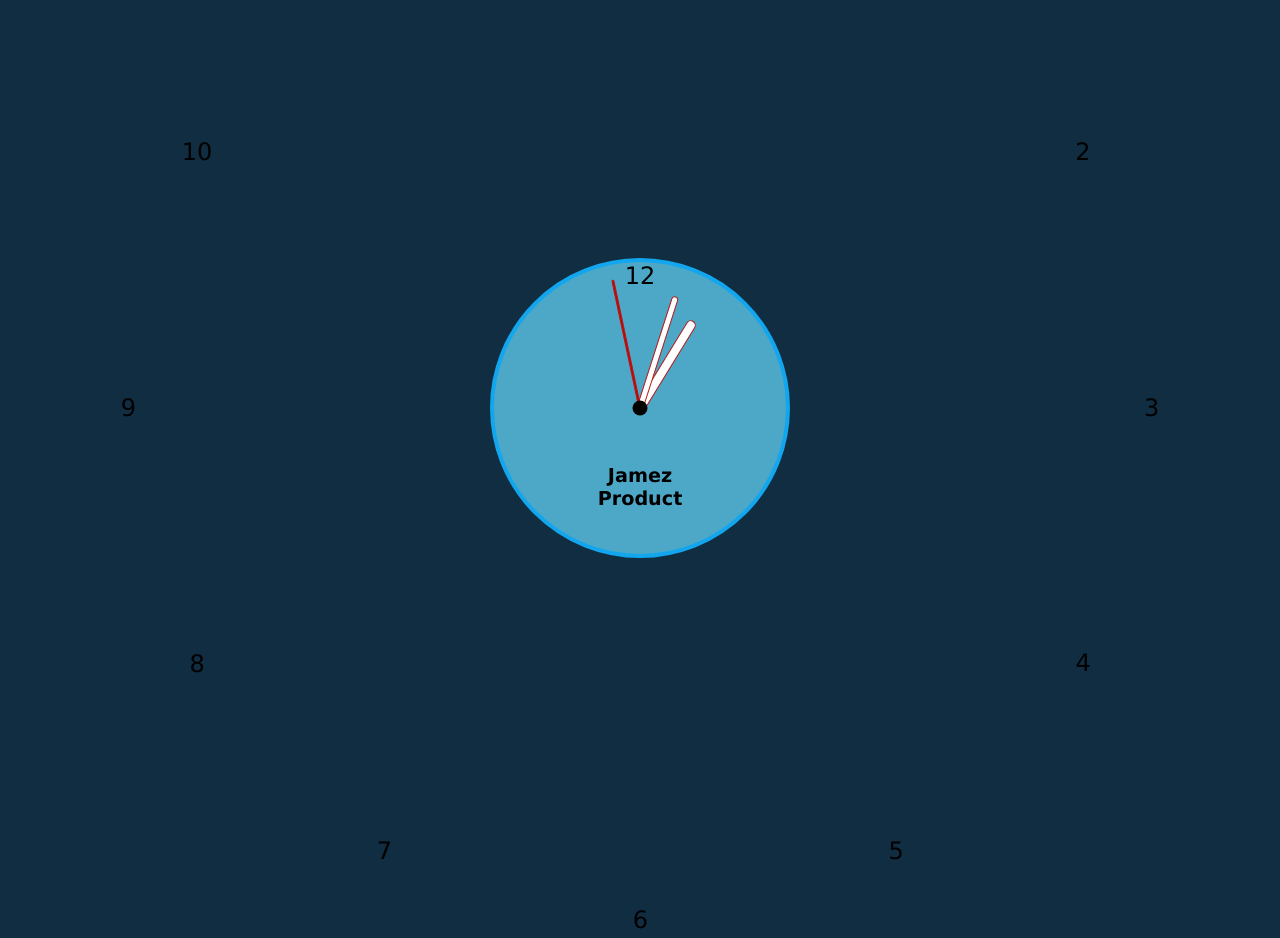
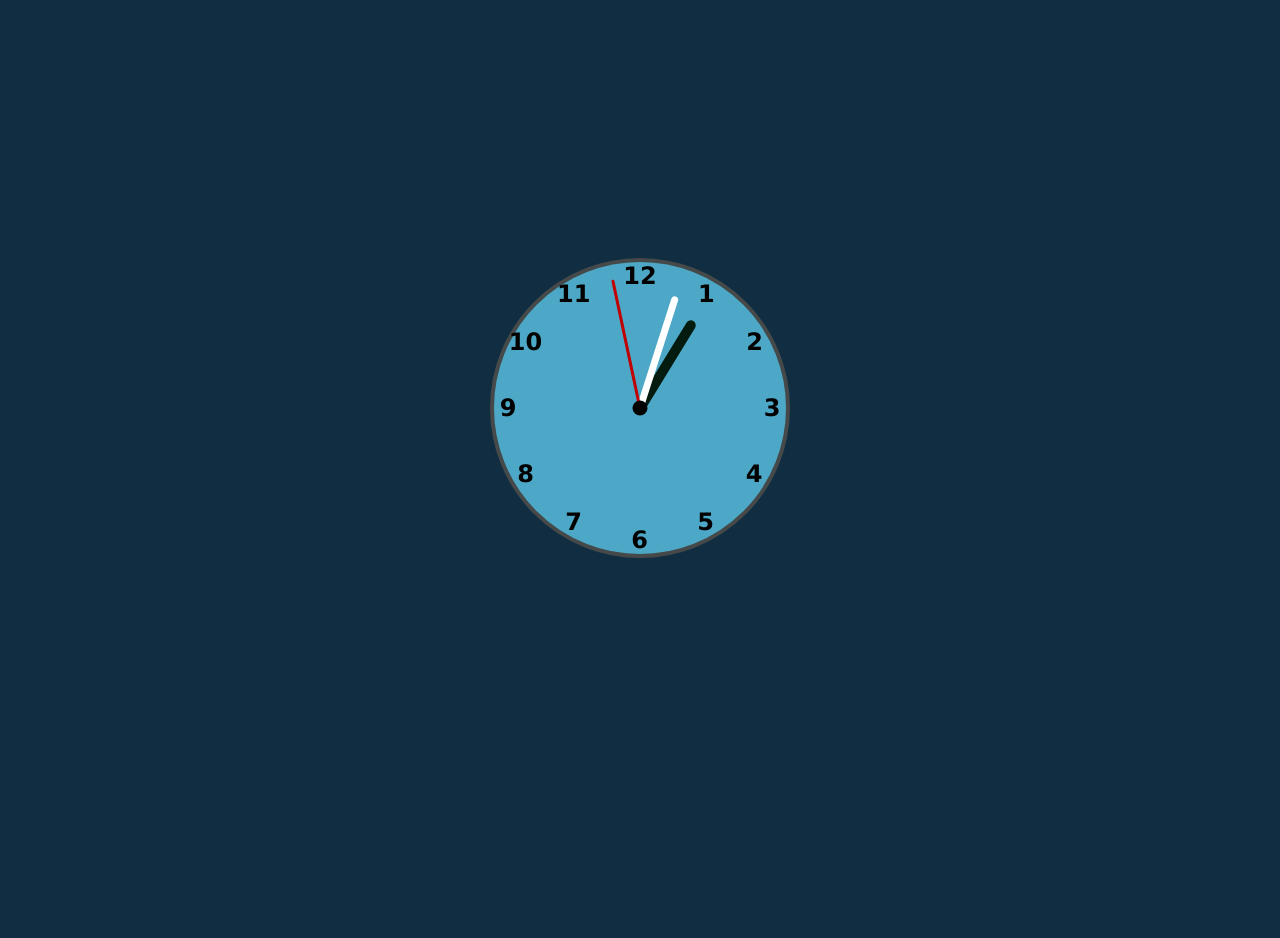
Before and after one commit to JamesAondohemba/James-analogClock, a plain HTML site: page index.html in a window 1280 px wide. After the commit the page ends 816 px from the top, so only its background shows below. Drawn offline with Linux system fonts and the light colour scheme.

Commit message:
Add files via upload

```diff
--- a/index.html
+++ b/index.html
@@ -3,29 +3,29 @@
 <head>
     <meta charset="UTF-8">
     <meta name="viewport" content="width=device-width, initial-scale=1.0">
-    <title>Clock</title>
+    <title>clock</title>
     <link rel="stylesheet" href="style.css">
-    <script defer src="script.js"></script>
+    <script defer src="index.js"></script>
 </head>
 <body>
     <div class="clock">
+
         <div class="hand hour" data-hour-hand></div>
-        <div class="hand minute" data-minute-hand></div>
+        <div class=" hand minute" data-minute-hand></div>
         <div class="hand second" data-second-hand></div>
-        <div class="number number1"><span>1</span></div>
-        <div class="number number2"><span>2</span></div>
-        <div class="number number3"><span>3</span></div>
-        <div class="number number4"><span>4</span></div>
-        <div class="number number5"><span>5</span></div>
-        <div class="number number6"><span>6</span></div>
-        <div class="number number7"><span>7</span></div>
-        <div class="number number8"><span>8</span></div>
-        <div class="number number9"><span>9</span></div>
-        <div class="number number10"><span>10</span></div>
-        <div class="number number11"><span>11</span></div>
-        <div class="number number12"><span>12</span></div>
-        <div class="clock-label">Jamez Product</div>
+        <div class="number number1" style="--n:1"><b>1</b></div>
+        <div class="number number2" style="--n:2"><b>2</b></div>
+        <div class="number number3" style="--n:3"><b>3</b></div>
+        <div class="number number4" style="--n:4"><b>4</b></div>
+        <div class="number number5" style="--n:5"><b>5</b></div>
+        <div class="number number6" style="--n:6"><b>6</b></div>
+        <div class="number number7" style="--n:7"><b>7</b></div>
+        <div class="number number8" style="--n:8"><b>8</b></div>
+        <div class="number number9" style="--n:9"><b>9</b></div>
+        <div class="number number10" style="--n:10"><b>10</b></div>
+        <div class="number number11" style="--n:11"><b>11</b></div>
+        <div class="number number12" style="--n:12"><b>12</b></div>
+
     </div>
-
 </body>
 </html>
--- /dev/null
+++ b/index.js
@@ -0,0 +1,24 @@
+setInterval(setClock, 1000);
+
+const hourHand = document.querySelector('[data-hour-hand]');
+const minuteHand = document.querySelector('[data-minute-hand]');
+const secondHand = document.querySelector('[data-second-hand]');
+
+function setClock() {
+    const currentDate = new Date();
+    const secondsRatio = currentDate.getSeconds() / 60;
+    const minutesRatio = (secondsRatio + currentDate.getMinutes()) / 60;
+    const hoursRatio = (minutesRatio + currentDate.getHours()) / 12;
+
+    setRotation(secondHand, secondsRatio);
+    setRotation(minuteHand, minutesRatio);
+    setRotation(hourHand, hoursRatio);
+}
+
+function setRotation(element, rotationRatio) {
+    if (element) {
+        element.style.setProperty('--rotation', rotationRatio * 360);
+    }
+}
+
+setClock();
--- a/style.css
+++ b/style.css
@@ -1,9 +1,9 @@
-*, *::after, *::before {
+*, *::after, *::before{
 box-sizing: border-box;
 font-family: Verdana, Geneva, Tahoma, sans-serif;
 }
 
-body {
+body{
     background-color: rgb(16, 45, 65);
     display: flex;
     justify-content: center;
@@ -11,58 +11,57 @@ body {
     min-height: 100vh;
     overflow: hidden;
 }
-
-.clock {
+.clock{
     width: 300px;
     height: 300px;
     background-color: rgba(92, 199, 232, 0.8);
-    border: 4px solid rgb(18, 166, 239);
+    border: 4px solid rgb(70, 73, 74);
     border-radius: 50%;
     position: relative;
+
 }
 
-.clock .number {
+.clock .number{
+    transform: rotate(calc(30deg * var(--n)));
     position: absolute;
     width: 100%;
     height: 100%;
     text-align: center;
-        transform: rotate(var(--rotation)) translateY(-130%);
     font-size: 1.5rem;
 }
 
+.number b{
+    transform: rotate(calc(-30deg * var(--n)));
+    display: inline-block;
+}
 
-.clock .number1 { --rotation: 30deg; }
-.clock .number2 { --rotation: 60deg; }
-.clock .number3 { --rotation: 90deg; }
-.clock .number4 { --rotation: 120deg; }
-.clock .number5 { --rotation: 150deg; }
-.clock .number6 { --rotation: 180deg; }
-.clock .number7 { --rotation: 210deg; }
-.clock .number8 { --rotation: 240deg; }
-.clock .number9 { --rotation: 270deg; }
-.clock .number10 { --rotation: 300deg; }
-.clock .number11 { --rotation: 330deg; }
+.clock .number1{--rotation:30deg;}
+.clock .number2{--rotation:60deg;}
+.clock .number3{--rotation:90deg;}
+.clock .number4{--rotation:120deg;}
+.clock .number5{--rotation:150deg;}
+.clock .number6{--rotation:180deg;}
+.clock .number7{--rotation:210deg;}
+.clock .number8{--rotation:240deg;}
+.clock .number9{--rotation:270deg;}
+.clock .number10{--rotation:300deg;}
+.clock .number11{--rotation:330deg;}
 
-.clock .hand {
-    --rotation: 0;
+
+.clock .hand{
+    --rotation:0;
     position: absolute;
     bottom: 50%;
     left: 50%;
-    border: 1px solid rgb(179, 27, 27);
     border-top-left-radius: 10px;
     border-top-right-radius: 10px;
     z-index: 10;
-    background-color: white;
+    background-color:white;
     transform-origin: bottom;
-    transform: translateX(-50%) rotate(calc(var(--rotation) * 1deg));
+    transform: translatex(-50%) rotate(calc(var(--rotation)*1deg));
 }
 
-.clock .number span {
-    display: inline-block;
-    transform: rotate(calc(-1 * var(--rotation)));
-}
-
-.clock::after {
+.clock::after{
     content: "";
     position: absolute;
     background-color: black;
@@ -73,33 +72,25 @@ body {
     left: 50%;
     transform: translate(-50%, -50%);
     border-radius: 50%;
+
 }
 
-.clock .hand.second {
+.clock .hand.second{
 width: 3px;
 height: 45%;
 background-color: rgb(192, 2, 2);
 }
 
-.clock .hand.minute {
+.clock .hand.minute{
     width: 7px;
     height: 40%;
     background-color: white;
+
 }
 
-.clock .hand.hour {
+.clock .hand.hour{
 width: 10px;
 height: 35%;
-    background-color: white;
+background-color:  rgb(4, 28, 16);
+
 }
-
-.clock-label {
-    position: absolute;
-    bottom: 15%;
-    left: 50%;
-    transform: translateX(-50%);
-    font-size: 1.2rem;
-    font-weight: bold;
-    color: black;
-    text-align: center;
-}
```
Lines whose indentation alone changed are shown as unchanged.
